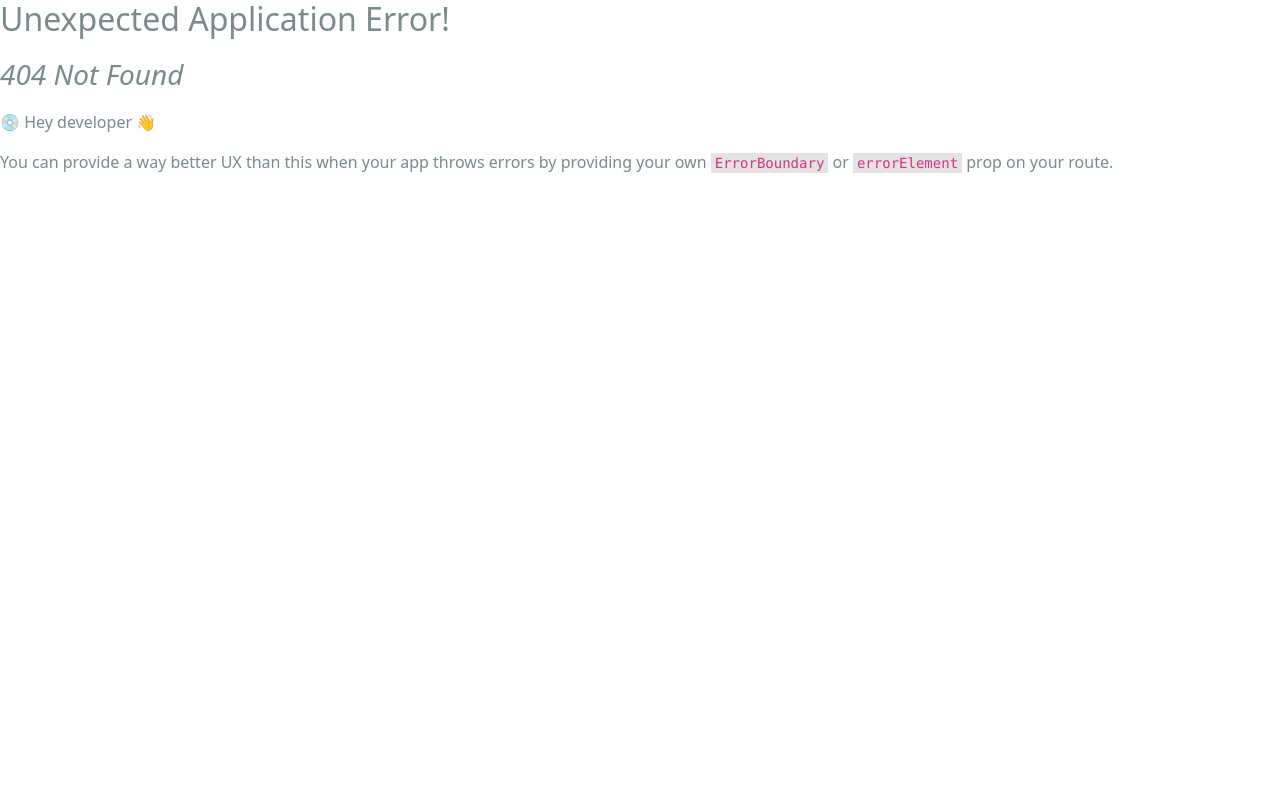
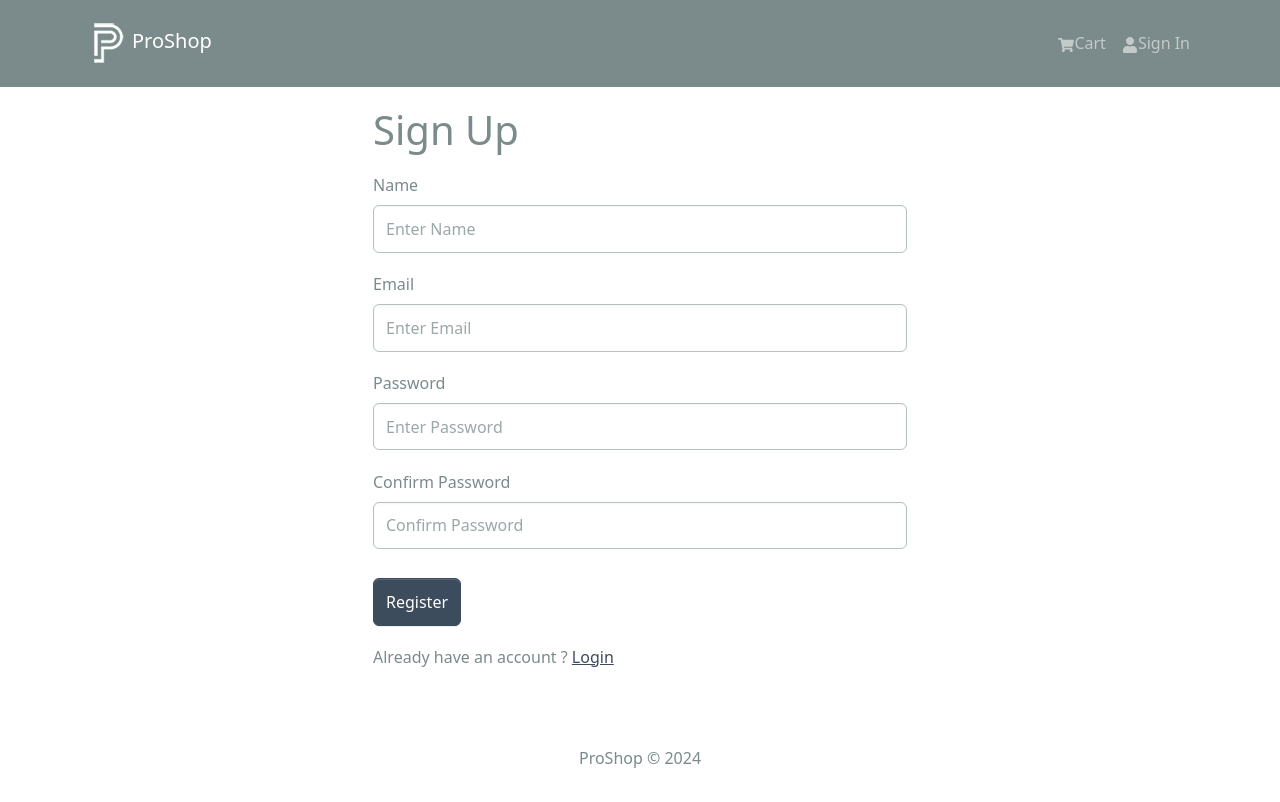
Before and after one commit to Nonganba/proshop, a React (Create React App) app in the folder frontend/: page /register in a window 1280 px wide. Before the commit this address had no page. Shown: the top 802 px of the page. Built offline with nearby package versions, Linux system fonts and the light colour scheme.

Commit message:
add logout and register user functionality in ui

```diff
--- a/frontend/src/components/Header.jsx
+++ b/frontend/src/components/Header.jsx
@@ -1,16 +1,29 @@
-import React from "react";
+import { useNavigate } from "react-router-dom";
 import { Navbar, Nav, Container, Badge, NavDropdown } from "react-bootstrap";
 import { FaShoppingCart, FaUser } from "react-icons/fa";
 import { LinkContainer } from "react-router-bootstrap";
-import { useSelector } from "react-redux";
+import { useSelector, useDispatch } from "react-redux";
+import { useLogoutMutation } from "../slices/usersApiSlice";
+import { logout } from "../slices/authSlice";
 import logo from "../assets/logo.png";
 
 const Header = () => {
   const { cartItems } = useSelector((state) => state.cart);
   const { userInfo } = useSelector((state) => state.auth);
 
-  const logoutHandler = () => {
-    console.log("logout");
+  const dispatch = useDispatch();
+  const navigate = useNavigate();
+
+  const [logoutApiCall] = useLogoutMutation();
+
+  const logoutHandler = async () => {
+    try {
+      await logoutApiCall().unwrap();
+      dispatch(logout());
+      navigate("/login");
+    } catch (err) {
+      console.log(err);
+    }
   };
 
   return (
--- a/frontend/src/index.js
+++ b/frontend/src/index.js
@@ -17,6 +17,7 @@
 import ProductScreen from "./screens/ProductScreen";
 import CartScreen from "./screens/CartScreen";
 import LoginScreen from "./screens/LoginScreen";
+import RegisterScreen from "./screens/RegisterScreen";
 
 const router = createBrowserRouter(
   createRoutesFromElements(
@@ -25,6 +26,7 @@
       <Route path="/product/:id" element={<ProductScreen />} />
       <Route path="/cart" element={<CartScreen />} />
       <Route path="/login" element={<LoginScreen />} />
+      <Route path="/register" element={<RegisterScreen />} />
     </Route>
   )
 );
--- /dev/null
+++ b/frontend/src/screens/RegisterScreen.jsx
@@ -0,0 +1,117 @@
+import { useEffect, useState } from "react";
+import { Link, useLocation, useNavigate } from "react-router-dom";
+import { Form, Button, Row, Col } from "react-bootstrap";
+import { useDispatch, useSelector } from "react-redux";
+import FormContainer from "../components/FormContainer";
+import Loader from "../components/Loader";
+import { useRegisterMutation } from "../slices/usersApiSlice";
+import { setCredentials } from "../slices/authSlice";
+import { toast } from "react-toastify";
+
+const RegisterScreen = () => {
+  const [name, setName] = useState("");
+  const [email, setEmail] = useState("");
+  const [password, setPassword] = useState("");
+  const [confirmPassword, setConfirmPassword] = useState("");
+
+  const dispatch = useDispatch();
+  const navigate = useNavigate();
+
+  const [register, { isLoading }] = useRegisterMutation();
+
+  const { userInfo } = useSelector((state) => state.auth);
+
+  const { search } = useLocation();
+  const sp = new URLSearchParams(search);
+  const redirect = sp.get("redirect") || "/";
+
+  useEffect(() => {
+    if (userInfo) {
+      navigate(redirect);
+    }
+  }, [userInfo, redirect, navigate]);
+
+  const submitHandler = async (e) => {
+    e.preventDefault();
+    if (password !== confirmPassword) {
+      toast.error("Passwords do not match");
+      return;
+    }
+    try {
+      const res = await register({ name, email, password }).unwrap();
+      dispatch(setCredentials({ ...res }));
+      navigate(redirect);
+    } catch (err) {
+      console.log(err);
+      toast.error(err?.data?.message || err.error);
+    }
+  };
+
+  return (
+    <FormContainer>
+      <h1>Sign Up</h1>
+      <Form onSubmit={submitHandler}>
+        <Form.Group controlId="name" className="my-3">
+          <Form.Label>Name</Form.Label>
+          <Form.Control
+            type="text"
+            placeholder="Enter Name"
+            value={name}
+            onChange={(e) => setName(e.target.value)}
+          ></Form.Control>
+        </Form.Group>
+
+        <Form.Group controlId="email" className="my-3">
+          <Form.Label>Email</Form.Label>
+          <Form.Control
+            type="email"
+            placeholder="Enter Email"
+            value={email}
+            onChange={(e) => setEmail(e.target.value)}
+          ></Form.Control>
+        </Form.Group>
+
+        <Form.Group controlId="password" className="my-3">
+          <Form.Label>Password</Form.Label>
+          <Form.Control
+            type="password"
+            placeholder="Enter Password"
+            value={password}
+            onChange={(e) => setPassword(e.target.value)}
+          ></Form.Control>
+        </Form.Group>
+
+        <Form.Group controlId="confirmPassword" className="my-3">
+          <Form.Label>Confirm Password</Form.Label>
+          <Form.Control
+            type="password"
+            placeholder="Confirm Password"
+            value={confirmPassword}
+            onChange={(e) => setConfirmPassword(e.target.value)}
+          ></Form.Control>
+        </Form.Group>
+
+        <Button
+          type="submit"
+          variant="primary"
+          className="mt-2"
+          disabled={isLoading}
+        >
+          Register
+        </Button>
+
+        {isLoading && <Loader />}
+      </Form>
+      <Row className="py-3">
+        <Col>
+          Already have an account ?{" "}
+          <Link to={redirect ? `/register?redirect=${redirect}` : "/login"}>
+            Login
+          </Link>
+        </Col>
+      </Row>
+    </FormContainer>
+  );
+};
+
+export default RegisterScreen;
--- a/frontend/src/slices/authSlice.js
+++ b/frontend/src/slices/authSlice.js
@@ -14,9 +14,14 @@
       state.userInfo = action.payload;
       localStorage.setItem("userInfo", JSON.stringify(action.payload));
     },
+
+    logout: (state, action) => {
+      state.userInfo = null;
+      localStorage.removeItem("userInfo");
+    },
   },
 });
 
-export const { setCredentials } = authSlice.actions;
+export const { setCredentials, logout } = authSlice.actions;
 
 export default authSlice.reducer;
--- a/frontend/src/slices/usersApiSlice.js
+++ b/frontend/src/slices/usersApiSlice.js
@@ -10,7 +10,22 @@
         body: data,
       }),
     }),
+
+    register: builder.mutation({
+      query: (data) => ({
+        url: `${USERS_URL}`,
+        method: "POST",
+        body: data,
+      }),
+    }),
+
+    logout: builder.mutation({
+      query: () => ({
+        url: `${USERS_URL}/logout`,
+        method: "POST",
+      }),
+    }),
   }),
 });
 
-export const { useLoginMutation } = usersApiSlice;
+export const { useLoginMutation, useLogoutMutation, useRegisterMutation } = usersApiSlice;
```
